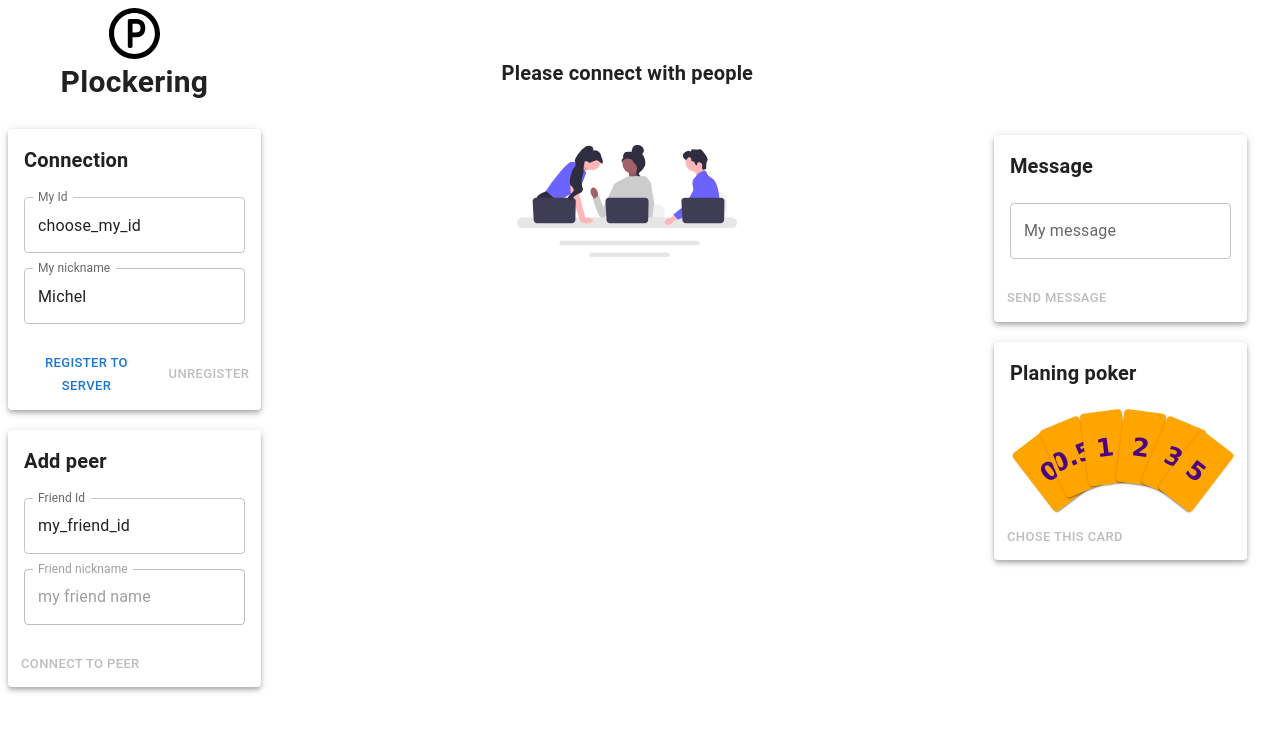
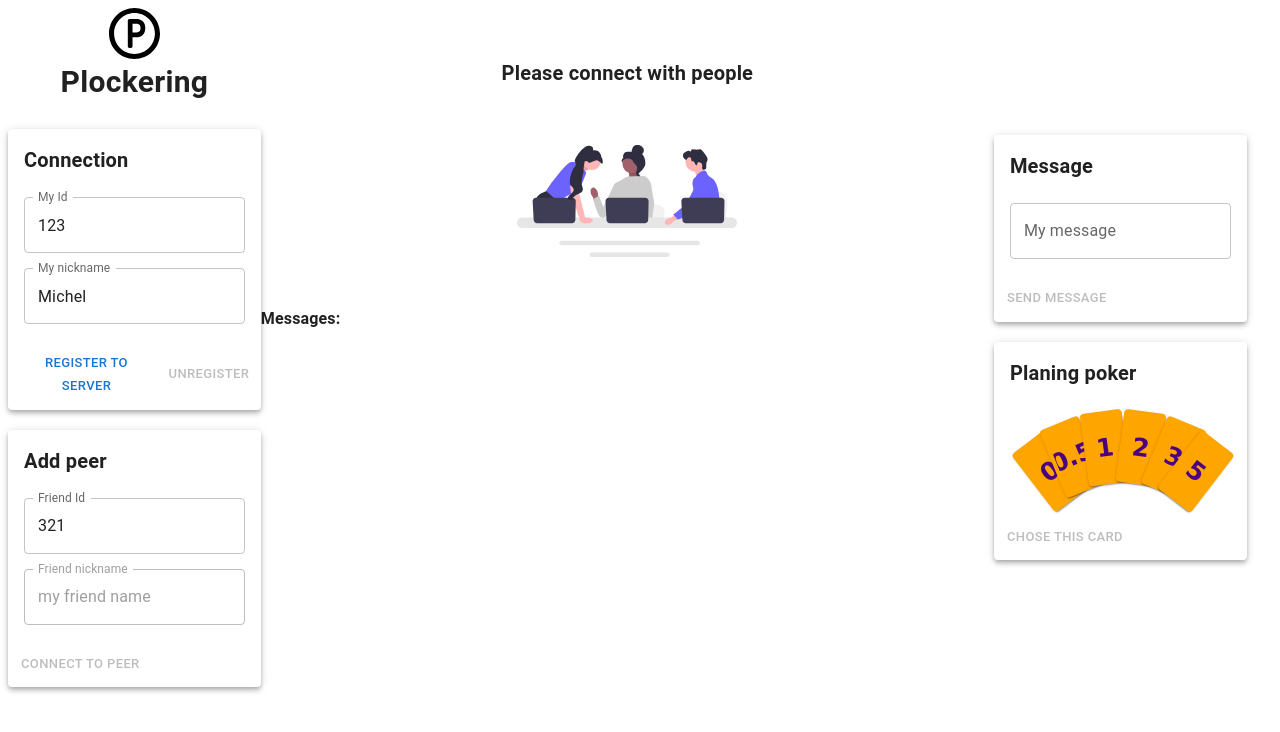
Before and after one commit to marmelab/plokering, a React (Vite) app: page / in a window 1280 px wide. Shown: the top 732 px of the page. Built offline with nearby package versions, Linux system fonts and the light colour scheme.

Commit message:
refacto and enhance chat

```diff
--- a/src/AddPeerZone.jsx
+++ b/src/AddPeerZone.jsx
@@ -27,6 +27,8 @@ export const AddPeerZone = ({
         </Typography>
         <TextField
           sx={{ marginBottom: "15px" }}
+          type="number"
+          step="1"
           label="Friend Id"
           value={friendId}
           onChange={handleFriendId}
--- a/src/App.jsx
+++ b/src/App.jsx
@@ -2,6 +2,7 @@ import { useState } from "react";
 import { Box } from "@mui/material";
 import { Peer } from "peerjs";
 
+import { ADMIN_CODE, SELF_CODE, ID_PREFIX } from "./constants";
 import CONFIG from "./config";
 import { AddPeerZone } from "./AddPeerZone";
 import { ChooseCardZone } from "./ChooseCardZone";
@@ -10,28 +11,31 @@ import { LogoZone } from "./LogoZone";
 import { MainZone } from "./MainZone";
 import { SendMessageZone } from "./SendMessageZone";
 
-function App() {
+const App = () => {
   const [peer, setPeer] = useState(null);
-  const [connection, setConnection] = useState(null);
-  const [peerId, setPeerId] = useState("choose_my_id");
-  const [peerName, setPeerName] = useState("Michel");
-  const [friendId, setFriendId] = useState("my_friend_id");
-  const [friendName, setFriendName] = useState("my friend name");
+  const [myPeerId, setMyPeerId] = useState("123");
+  const [myName, setMyName] = useState("Michel");
   const [newMessage, setNewMessage] = useState("");
   const [myCard, setMyCard] = useState(null);
   const [chosenCards, setChosenCards] = useState({});
-  const [messages, setMessages] = useState("");
+  const [messages, setMessages] = useState([]);
 
-  const addMessage = (data) => {
-    setMessages((previous) => previous + "\n\r" + data);
+  const [connection, setConnection] = useState(null);
+  const [friendId, setFriendId] = useState("321");
+  const [friendName, setFriendName] = useState("my friend name");
+
+  const addMessage = (message) => {
+    setMessages((previousMessages) => {
+      return [...previousMessages, message];
+    });
   };
 
   const handlePeerId = (event) => {
-    setPeerId(event.target.value);
+    setMyPeerId(event.target.value);
   };
 
   const handlePeerName = (event) => {
-    setPeerName(event.target.value);
+    setMyName(event.target.value);
   };
 
   const handleFriendId = (event) => {
@@ -43,16 +47,16 @@ function App() {
   };
 
   const connectionMessage = (conn) => {
-    console.log(`Connection with ${conn.peer}`);
-    addMessage(`Connection with ${conn.peer}`);
-    conn.send({ name: peerName, message: `Hello, I'm new here` });
+    console.log(`Connection with [${conn.peer}]`);
+    addMessage({ author: ADMIN_CODE, text: `Connection with [${conn.peer}]` });
+    conn.send({ name: myName, message: `Hello, I'm new here` });
   };
 
   const receiveData = (connection, { name, message, card }) => {
     //console.log("Message received", message || card);
     setFriendName(name);
     if (message) {
-      addMessage(`${name} : ${message}`);
+      addMessage({ author: name, text: message });
     }
     if (card !== null && card !== undefined) {
       setChosenCards((previous) => ({
@@ -63,11 +67,14 @@ function App() {
   };
 
   const register = () => {
-    const peer = new Peer(peerId, CONFIG.peerJsServer);
+    const peer = new Peer(`${ID_PREFIX}_${myPeerId}`, CONFIG.peerJsServer);
     setPeer(peer);
     peer.on("open", (id) => {
       console.log("Registered");
-      addMessage(`Registered, my peer ID is: {${id}}`);
+      addMessage({
+        author: ADMIN_CODE,
+        text: `Registered, my peer ID is: [${id}]`,
+      });
     });
 
     peer.on("connection", (conn) => {
@@ -88,12 +95,12 @@ function App() {
         setConnection(null);
       }
       console.error(error);
-      addMessage(`Error : ${error.message}`);
+      addMessage({ author: ADMIN_CODE, text: `Error : ${error.message}` });
     });
   };
 
   const connectToPeer = () => {
-    let conn = peer.connect(friendId);
+    let conn = peer.connect(`${ID_PREFIX}_${friendId}`);
     setConnection(conn);
 
     conn.on("data", (data) => {
@@ -112,24 +119,26 @@ function App() {
       setPeer(null);
       setConnection(null);
       console.log("Unregistered");
-      addMessage(`Unregistered, all connections closed`);
+      addMessage({
+        author: ADMIN_CODE,
+        text: `Unregistered, all connections closed`,
+      });
     }
   };
 
   const sendMessageToPeers = () => {
     console.log("Send a message to peer");
-    addMessage(`Me : ${newMessage}`);
-    connection.send({ name: peerName, message: newMessage });
+    addMessage({ author: SELF_CODE, text: newMessage });
+    connection.send({ name: myName, message: newMessage });
     setNewMessage("");
   };
 
   const sendCardToPeers = () => {
     console.log("Send a message to peer");
-    addMessage(`I choose card ${myCard}`);
-    connection.send({ name: peerName, card: myCard });
+    connection.send({ name: myName, card: myCard });
     setChosenCards((previous) => ({
       ...previous,
-      [peerId]: { card: myCard, name: peerName },
+      [myPeerId]: { card: myCard, name: myName },
     }));
     setMyCard(null);
   };
@@ -153,8 +162,8 @@ function App() {
         <LogoZone />
         <Box>
           <ConnectionZone
-            peerId={peerId}
-            peerName={peerName}
+            peerId={myPeerId}
+            peerName={myName}
             handlePeerId={handlePeerId}
             handlePeerName={handlePeerName}
             peer={peer}
@@ -178,7 +187,7 @@ function App() {
           connection={connection}
           messages={messages}
           chosenCards={chosenCards}
-          peerId={peerId}
+          peerId={myPeerId}
           resetCards={resetCards}
         />
       </Box>
@@ -208,6 +217,6 @@ function App() {
       </Box>
     </Box>
   );
-}
+};
 
 export default App;
--- /dev/null
+++ b/src/AwaitConnection.jsx
@@ -0,0 +1,31 @@
+import { Box, Typography } from "@mui/material";
+
+export const AwaitConnection = () => {
+  return (
+    <Box
+      sx={{
+        display: "flex",
+        flexDirection: "column",
+        justifyContent: "center",
+        alignContent: "center",
+      }}
+    >
+      <Typography
+        sx={{
+          fontSize: 20,
+          fontWeight: "bold",
+          paddingTop: "50px",
+          paddingBottom: "50px",
+          textAlign: "center",
+        }}
+        color="text.primary"
+        gutterBottom
+      >
+        Please connect with people
+      </Typography>
+      <Box sx={{ display: "flex", justifyContent: "center" }}>
+        <img src="/team.svg" width="30%" />
+      </Box>
+    </Box>
+  );
+};
--- /dev/null
+++ b/src/AwaitVoters.jsx
@@ -0,0 +1,31 @@
+import { Box, CircularProgress, Typography } from "@mui/material";
+
+export const AwaitVoters = () => {
+  return (
+    <Box
+      sx={{
+        display: "flex",
+        flexDirection: "column",
+        justifyContent: "center",
+        alignContent: "center",
+      }}
+    >
+      <Typography
+        sx={{
+          fontSize: 20,
+          fontWeight: "bold",
+          paddingTop: "50px",
+          paddingBottom: "50px",
+          textAlign: "center",
+        }}
+        color="text.primary"
+        gutterBottom
+      >
+        Waiting for others players
+      </Typography>
+      <Box sx={{ display: "flex", justifyContent: "center" }}>
+        <CircularProgress />
+      </Box>
+    </Box>
+  );
+};
--- a/src/ConnectionZone.jsx
+++ b/src/ConnectionZone.jsx
@@ -28,6 +28,8 @@ export const ConnectionZone = ({
         </Typography>
         <TextField
           sx={{ marginBottom: "15px" }}
+          type="number"
+          step="1"
           label="My Id"
           value={peerId}
           onChange={handlePeerId}
--- a/src/MainZone.jsx
+++ b/src/MainZone.jsx
@@ -1,5 +1,8 @@
-import { Box, Button, CircularProgress, Typography } from "@mui/material";
+import { Box, Button } from "@mui/material";
 
+import { AwaitConnection } from "./AwaitConnection";
+import { AwaitVoters } from "./AwaitVoters";
+import { MessagesZone } from "./MessagesZone";
 import { PlanningCard } from "./PlanningCard";
 
 export const MainZone = ({
@@ -9,11 +12,24 @@ export const MainZone = ({
   peerId,
   resetCards,
 }) => {
+  if (!connection) {
     return (
-    <>
-      {connection ? (
-        <>
-          {areAllCardsChosen(2, chosenCards) ? (
+      <Container messages={messages}>
+        <AwaitConnection />
+      </Container>
+    );
+  }
+
+  if (!areAllCardsChosen(2, chosenCards)) {
+    return (
+      <Container messages={messages}>
+        <AwaitVoters />
+      </Container>
+    );
+  }
+
+  return (
+    <Container messages={messages}>
       <Box
         sx={{
           display: "flex",
@@ -53,85 +69,7 @@ export const MainZone = ({
           Next estimation
         </Button>
       </Box>
-          ) : (
-            <Box
-              sx={{
-                display: "flex",
-                flexDirection: "column",
-                justifyContent: "center",
-                alignContent: "center",
-              }}
-            >
-              <Typography
-                sx={{
-                  fontSize: 20,
-                  fontWeight: "bold",
-                  paddingTop: "50px",
-                  paddingBottom: "50px",
-                  textAlign: "center",
-                }}
-                color="text.primary"
-                gutterBottom
-              >
-                Waiting for others players
-              </Typography>
-              <Box sx={{ display: "flex", justifyContent: "center" }}>
-                <CircularProgress />
-              </Box>
-            </Box>
-          )}
-          <br />
-          <br />
-          <Typography
-            sx={{
-              fontWeight: "bold",
-              paddingTop: "50px",
-            }}
-            color="text.primary"
-            gutterBottom
-          >
-            Messages:
-          </Typography>
-          <Box
-            component="p"
-            sx={{
-              whiteSpace: "pre-line",
-              maxHeight: "250px",
-              maxWidth: "500px",
-              overflowY: "scroll",
-            }}
-          >
-            {messages}
-          </Box>
-        </>
-      ) : (
-        <Box
-          sx={{
-            display: "flex",
-            flexDirection: "column",
-            justifyContent: "center",
-            alignContent: "center",
-          }}
-        >
-          <Typography
-            sx={{
-              fontSize: 20,
-              fontWeight: "bold",
-              paddingTop: "50px",
-              paddingBottom: "50px",
-              textAlign: "center",
-            }}
-            color="text.primary"
-            gutterBottom
-          >
-            Please connect with people
-          </Typography>
-          <Box sx={{ display: "flex", justifyContent: "center" }}>
-            <img src="/team.svg" width="30%" />
-          </Box>
-        </Box>
-      )}
-    </>
+    </Container>
   );
 };
 
@@ -147,3 +85,12 @@ const areAllCardsChosen = (playersNumber, chosenCards) => {
   }
   return false;
 };
+
+const Container = ({ children, messages }) => {
+  return (
+    <>
+      {children}
+      <MessagesZone messages={messages} />
+    </>
+  );
+};
--- /dev/null
+++ b/src/MessagesZone.jsx
@@ -0,0 +1,91 @@
+import { Box, Typography } from "@mui/material";
+
+import {
+  ADMIN_CODE,
+  SELF_CODE,
+  MY_COLOR,
+  MY_BACK_COLOR,
+  FRIEND_COLOR,
+  FRIEND_BACK_COLOR,
+} from "./constants";
+
+export const MessagesZone = ({ messages }) => {
+  return (
+    <Box
+      sx={{
+        display: "flex",
+        flexDirection: "column",
+        justifyContent: "center",
+        alignContent: "center",
+      }}
+    >
+      <Typography
+        sx={{
+          fontWeight: "bold",
+          paddingTop: "50px",
+        }}
+        color="text.primary"
+        gutterBottom
+      >
+        Messages:
+      </Typography>
+      <Box
+        sx={{
+          maxHeight: "255px",
+          maxWidth: "500px",
+          overflowY: "auto",
+          padding: "0 10px",
+        }}
+      >
+        {messages.map((message, index) => {
+          return (
+            <Message
+              key={index}
+              author={message.author}
+              message={message.text}
+              isAdmin={message.author === ADMIN_CODE}
+              isMe={message.author === SELF_CODE}
+            />
+          );
+        })}
+        <Box
+          sx={{
+            overflowAnchor: "auto",
+            height: "1px",
+          }}
+          id="anchor"
+        ></Box>
+      </Box>
+    </Box>
+  );
+};
+
+const Message = ({ author, message, isAdmin, isMe }) => {
+  return (
+    <Box
+      component="p"
+      sx={{
+        textAlign: isAdmin ? "center" : isMe ? "right" : "left",
+        overflowAnchor: "none",
+        whiteSpace: "pre-line",
+      }}
+    >
+      {!isAdmin && (
+        <Box
+          sx={{
+            display: "inline-flex",
+            fontWeight: "bold",
+            backgroundColor: isMe ? MY_BACK_COLOR : FRIEND_BACK_COLOR,
+            color: isMe ? MY_COLOR : FRIEND_COLOR,
+            borderRadius: "4px",
+            border: "solid 4px",
+            borderColor: isMe ? MY_BACK_COLOR : FRIEND_BACK_COLOR,
+          }}
+        >
+          {author}
+        </Box>
+      )}
+      <Box>{message}</Box>
+    </Box>
+  );
+};
--- /dev/null
+++ b/src/constants.js
@@ -0,0 +1,10 @@
+export const ADMIN_CODE = "admin";
+export const SELF_CODE = "Me";
+
+export const ID_PREFIX = "plokering";
+
+export const MY_COLOR = "indigo";
+export const MY_BACK_COLOR = "orange";
+
+export const FRIEND_COLOR = "orange";
+export const FRIEND_BACK_COLOR = "brown";
```
Also changed, not shown: src/PlanningCard.jsx (+14 -3 lines). Lines whose indentation alone changed are shown as unchanged.
